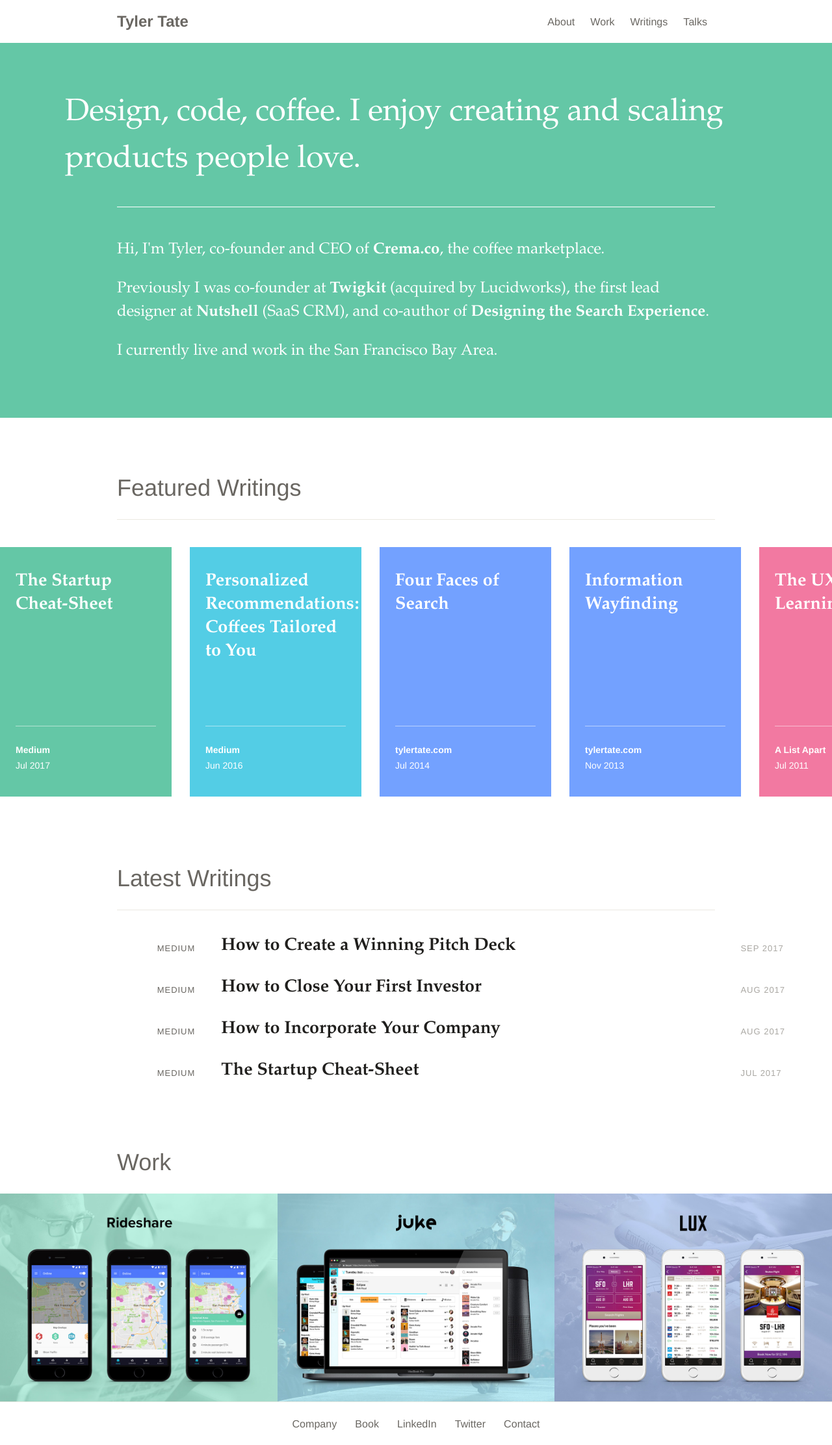
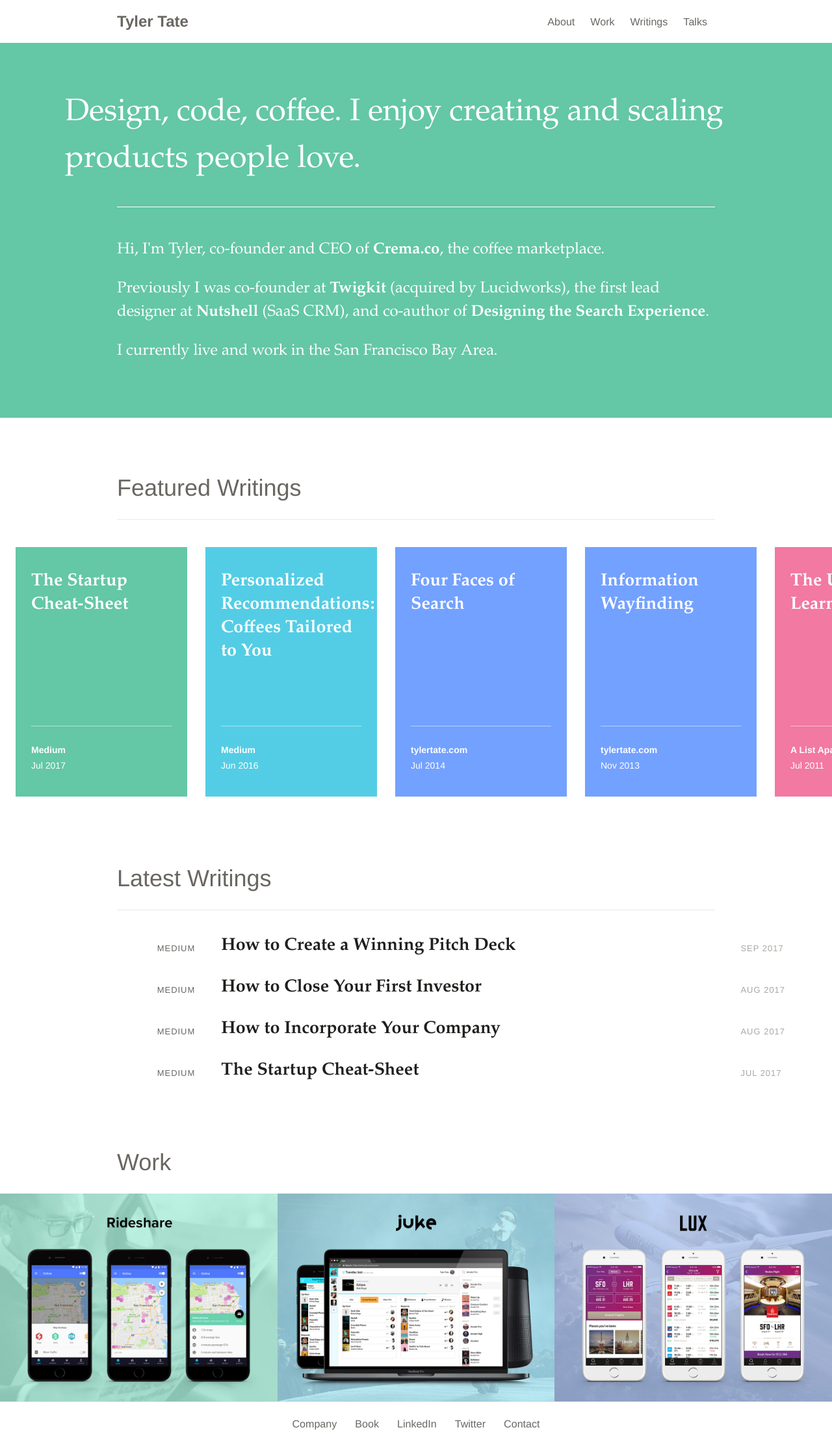
Before and after one commit to SeriouslyInc/tylertate, a Jekyll site: the page built from index.html, in a window 1280 px wide. Shown: the whole page at 65% size. Built offline with Jekyll 4.4.1, drawn with Linux system fonts in a browser that asks for light colours.

Commit message:
Mobile improvements.

```diff
--- a/resources/css/helpers/book-list.less
+++ b/resources/css/helpers/book-list.less
@@ -123,7 +123,7 @@
   .book-item {
     margin-right: 2rem;
 
-    .book-list a:first-child & {
+    .book-list &:first-child {
       margin-left: 2rem;
     }
   }
--- a/resources/css/helpers/section.less
+++ b/resources/css/helpers/section.less
@@ -35,6 +35,7 @@
 	border-bottom: 1px solid @tan-border;
 	padding-bottom: 2rem;
 }
+
 @media screen and (max-width: 80rem) {
 	.section-title {
 		.column(12,16,margin);
@@ -62,4 +63,7 @@
 		font-size: 2.5rem;
 		line-height: 3rem;
 	}
+	.section-title-underline {
+		padding-bottom: 1.5rem;
+	}
 }
--- a/resources/css/main.css
+++ b/resources/css/main.css
@@ -880,6 +880,9 @@ a {
     font-size: 2.5rem;
     line-height: 3rem;
   }
+  .section-title-underline {
+    padding-bottom: 1.5rem;
+  }
 }
 #blog .post-content {
   margin-bottom: 4rem;
@@ -1491,7 +1494,7 @@ a {
   .book-item {
     margin-right: 2rem;
   }
-  .book-list a:first-child .book-item {
+  .book-list .book-item:first-child {
     margin-left: 2rem;
   }
 }
```
Also changed, not shown: 3 other files.
